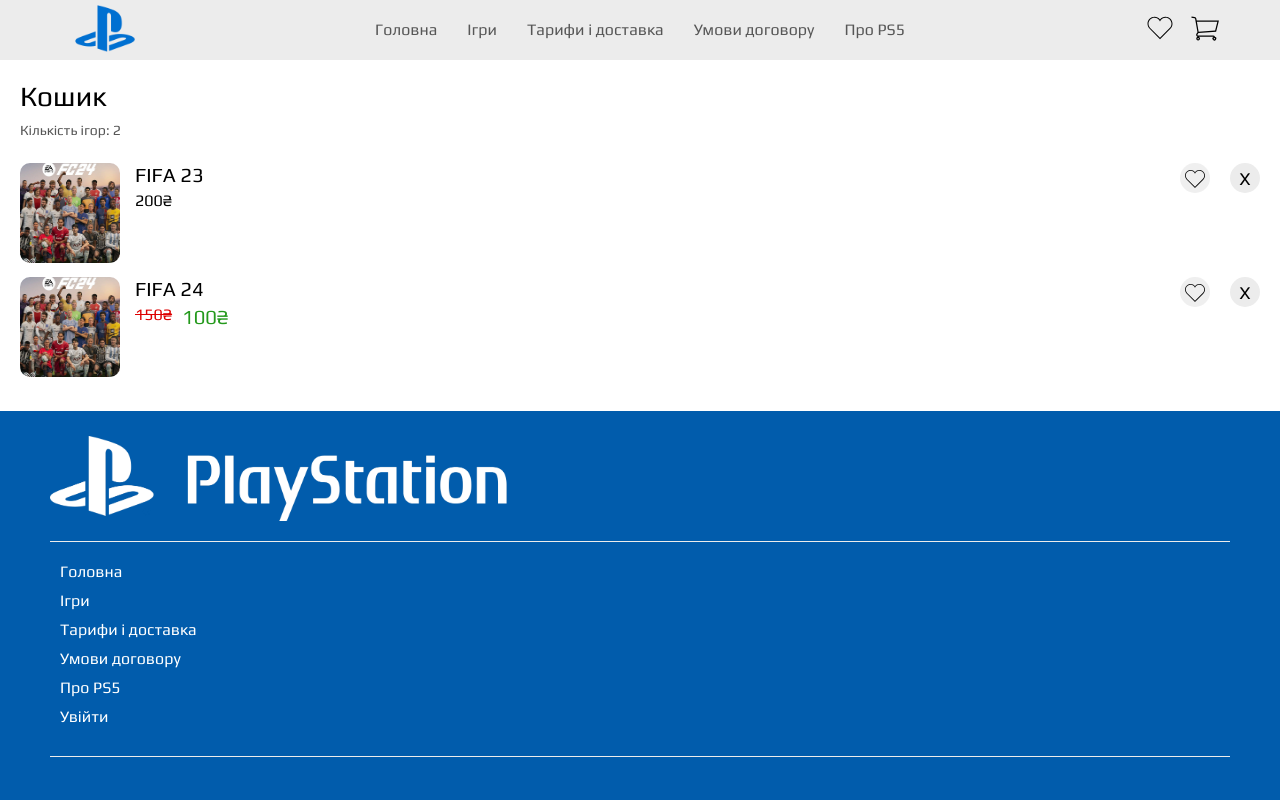
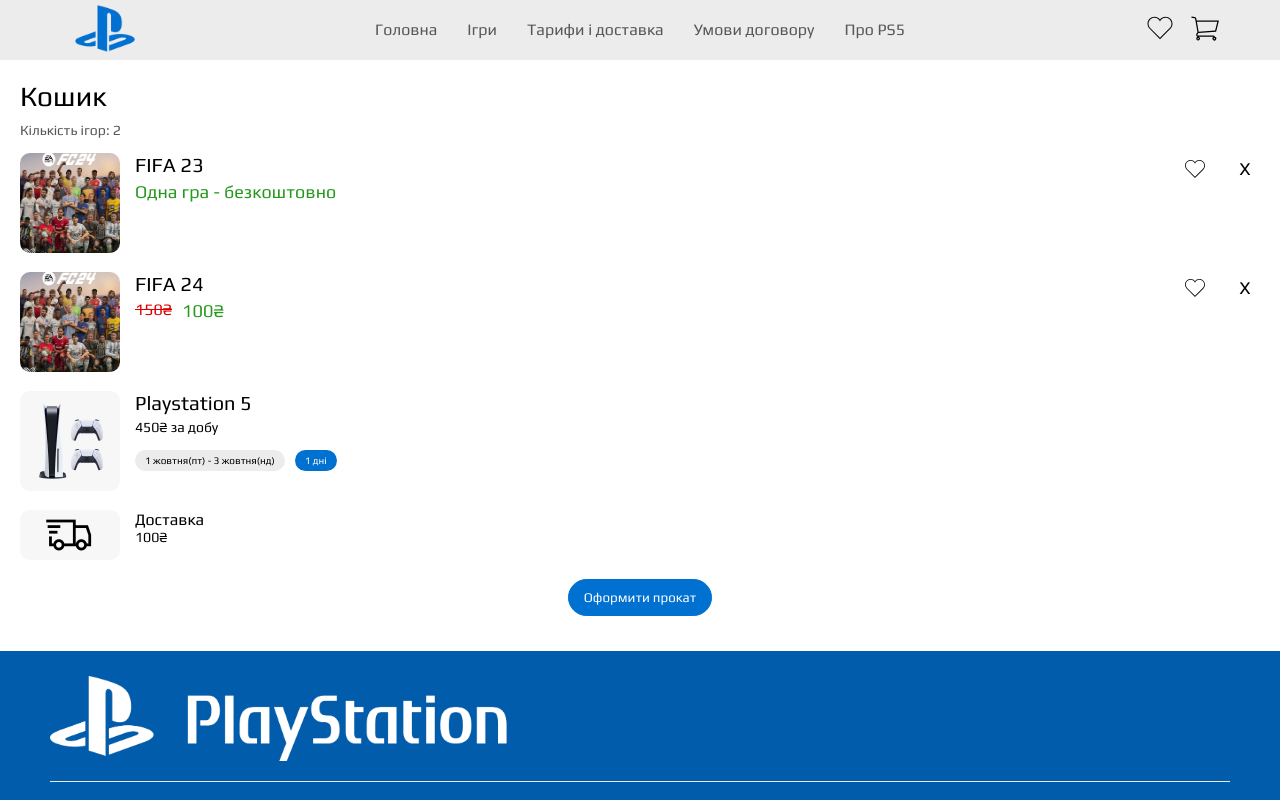
Before and after one commit to Shevtsooov/ps-rental-service, a React (Create React App) app: page /shopping-cart in a window 1280 px wide. Shown: the top 800 px of the page. Built offline with nearby package versions, Linux system fonts and the light colour scheme.

Commit message:
added ps and delivery positions into shopping cart

```diff
--- a/src/Redux/Slices/shoppingCartGames.slice.ts
+++ b/src/Redux/Slices/shoppingCartGames.slice.ts
@@ -7,7 +7,8 @@ export interface ShoppingCartGamesState {
 }
 
 const initialState: ShoppingCartGamesState = {
-  value: [  {
+  value: [
+    {
     title: 'FIFA 23',
     icon: 'fifa24/fifa24.jpg',
 
@@ -24,7 +25,8 @@ const initialState: ShoppingCartGamesState = {
     discountedPrice: 100,
     popularity: 22,
     id: 33
-  }],
+  }
+],
 }
 
 export const shoppingCartGamesSlice = createSlice({
--- /dev/null
+++ b/src/components/Delivery/Delivery.scss
@@ -0,0 +1,54 @@
+@import "../../styles/utils/mixins.scss";
+@import "../../styles/utils/colors.scss";
+
+.delivery {
+    display: flex;
+    gap: 15px;
+    margin-bottom: 15px;
+
+    &__img {
+      &_icon {
+        width: 100px;
+        height: 50px;
+        border-radius: 10px;
+      }
+    }
+
+    &__info {
+      display: flex;
+      flex-direction: column;
+
+      &_title {
+        font-size: 20px;
+        margin-bottom: 5px;
+      }
+
+      &_price {
+        display: flex;
+        gap: 10px;
+        font-size: 16px;
+        font-size: 14px;
+
+        margin-bottom: 15px;
+      }
+
+      &_booking {
+        display: flex;
+        gap: 10px;
+        font-size: 10px;
+
+        &_period {
+          background-color: $main-grey;
+          padding: 5px 10px;
+          border-radius: 30px;
+        }
+
+        &_days {
+          background-color: $main-blue;
+          color: #fff;
+          padding: 5px 10px;
+          border-radius: 30px;
+        }
+      }
+    }
+}
--- /dev/null
+++ b/src/components/Delivery/Delivery.tsx
@@ -0,0 +1,22 @@
+import './Delivery.scss';
+import DeliveryImg from '../../assets/images/shipping.png'
+
+export const Delivery: React.FC = () => {
+
+  return (
+      <div className="delivery">
+        <div className="delivery__img">
+          <img
+            src={`${DeliveryImg}`}
+            alt="Shipping"
+            className="delivery__img_icon"
+          />
+        </div>
+
+        <div className="delivery__info">
+            <p className="delivery__info_heading">Доставка</p>
+            <p className="delivery__info_price">100₴</p>
+        </div>
+      </div>
+  );
+}
--- a/src/components/GameInfo/GameInfo.tsx
+++ b/src/components/GameInfo/GameInfo.tsx
@@ -42,12 +42,25 @@ export const GameInfo: React.FC<Props> = ({ game }) => {
         className="game_image"
       />
       <h3 className="game_heading">{game.title}</h3>
+
       <div className="game_price">
-        <p className={cn({
-          'game_price_regularPrice': game.discountedPrice
-        })}>{`${game.price}₴`}</p>
-        {game.discountedPrice && (
-          <p className="game_price_discountedPrice">{`${game.discountedPrice}₴`}</p>
+      {shoppingCartGames.length === 0 || shoppingCartGames[0].id === game.id
+        ? (
+          <p className='game_price_discountedPrice'>Одна гра - безкоштовно</p>
+        )
+        : (
+          <>
+            <p
+            className={cn({
+              'game_price_regularPrice': game.discountedPrice
+            })}
+            >
+              {`${game.price}₴`}
+            </p>
+            {game.discountedPrice && (
+              <p className="game_price_discountedPrice">{`${game.discountedPrice}₴`}</p>
+            )}
+          </>
         )}
       </div>
       <div className="game_buttons">
--- /dev/null
+++ b/src/components/PSShoppingCartInfo/PSShoppingCartInfo.scss
@@ -0,0 +1,54 @@
+@import "../../styles/utils/mixins.scss";
+@import "../../styles/utils/colors.scss";
+
+.psShoppingCartInfo {
+    display: flex;
+    gap: 15px;
+    margin-bottom: 15px;
+
+    &__img {
+      &_icon {
+        width: 100px;
+        height: 100px;
+        border-radius: 10px;
+      }
+    }
+
+    &__info {
+      display: flex;
+      flex-direction: column;
+
+      &_title {
+        font-size: 20px;
+        margin-bottom: 5px;
+      }
+
+      &_price {
+        display: flex;
+        gap: 10px;
+        font-size: 16px;
+        font-size: 14px;
+
+        margin-bottom: 15px;
+      }
+
+      &_booking {
+        display: flex;
+        gap: 10px;
+        font-size: 10px;
+
+        &_period {
+          background-color: $main-grey;
+          padding: 5px 10px;
+          border-radius: 30px;
+        }
+
+        &_days {
+          background-color: $main-blue;
+          color: #fff;
+          padding: 5px 10px;
+          border-radius: 30px;
+        }
+      }
+    }
+}
--- /dev/null
+++ b/src/components/PSShoppingCartInfo/PSShoppingCartInfo.tsx
@@ -0,0 +1,52 @@
+import './PSShoppingCartInfo.scss';
+import Playstation from '../../assets/images/ps-shopping-cart.png'
+
+export const PSShoppingCartInfo: React.FC = () => {
+  const days = 1;
+
+  let psPricing = 450;
+
+  if (days > 2) {
+    psPricing = 350;
+  }
+
+  if (days > 6) {
+    psPricing = 300;
+  }
+
+  return (
+      <div className="psShoppingCartInfo">
+
+        <div className="psShoppingCartInfo__img">
+          <img
+            src={`${Playstation}`}
+            alt="Playstation"
+            className="psShoppingCartInfo__img_icon"
+          />
+        </div>
+
+        <div className="psShoppingCartInfo__info">
+          <h5 className="psShoppingCartInfo__info_title">
+            Playstation 5
+          </h5>
+
+          <p className="psShoppingCartInfo__info_price">
+            {`${psPricing}₴ за добу`}
+          </p>
+
+          <div className="psShoppingCartInfo__info_booking">
+            <p
+              className="psShoppingCartInfo__info_booking_period"
+            >
+              1 жовтня(пт) - 3 жовтня(нд)
+            </p>
+            <p
+              className="psShoppingCartInfo__info_booking_days"
+            >
+              {`${days} дні`}
+            </p>
+          </div>
+        </div>
+      </div>
+  );
+}
--- a/src/components/ShoppingCartList/ShoppingCartList.scss
+++ b/src/components/ShoppingCartList/ShoppingCartList.scss
@@ -2,14 +2,10 @@
 @import "../../styles/utils/colors.scss";
 
 .shoppingCartList {
-  &__PS {
-
-  }
-
   &__game {
     display: flex;
     justify-content: space-between;
-    margin-bottom: 10px;
+    margin-bottom: 15px;
 
     &_box {
       display: flex;
@@ -36,8 +32,6 @@
 
       &_price {
         display: flex;
-        // justify-content: center;
-        // align-items: center;
         gap: 10px;
         font-size: 16px;
         margin-bottom: 10px;
@@ -65,6 +59,7 @@
         border-radius: 30px;
         height: 30px;
         width: 30px;
+        background-color: unset;
 
         background-image: url('../../assets/icons/heart.svg');
         background-size: 80%;
@@ -74,6 +69,10 @@
 
         &--active {
           background-image: url('../../assets/icons/heart-active.svg');
+        }
+
+        &:hover {
+          background-color: unset;
         }
       }
 
@@ -86,6 +85,8 @@
         background-color: $main-grey;
         color: #000;
 
+        background-color: unset;
+
         font-size: 18px;
       }
     }
--- a/src/components/ShoppingCartList/ShoppingCartList.tsx
+++ b/src/components/ShoppingCartList/ShoppingCartList.tsx
@@ -28,13 +28,10 @@ export const ShoppingCartList: React.FC = () => {
     }
 
     dispatch(setShoppingCartGames(game));
-  }
+  };
 
   return (
     <div className="shoppingCartList">
-      <div className="shoppingCartList__PS">
-
-      </div>
 
       {shoppingCartGames.map(game => (
         <div className="shoppingCartList__game">
@@ -58,11 +55,23 @@ export const ShoppingCartList: React.FC = () => {
               </div>
 
               <div className="shoppingCartList__game_info_price">
-                <p className={cn({
-                  'shoppingCartList__game_info_price_regularPrice': game.discountedPrice
-                })}>{`${game.price}₴`}</p>
-                {game.discountedPrice && (
-                  <p className="shoppingCartList__game_info_price_discountedPrice">{`${game.discountedPrice}₴`}</p>
+              {shoppingCartGames.length === 0 || shoppingCartGames[0].id === game.id
+                ? (
+                  <p className='game_price_discountedPrice'>Одна гра - безкоштовно</p>
+                )
+                : (
+                  <>
+                    <p
+                    className={cn({
+                      'game_price_regularPrice': game.discountedPrice
+                    })}
+                    >
+                      {`${game.price}₴`}
+                    </p>
+                    {game.discountedPrice && (
+                      <p className="game_price_discountedPrice">{`${game.discountedPrice}₴`}</p>
+                    )}
+                  </>
                 )}
               </div>
             </div>
--- a/src/pages/ShoppingCart/ShoppingCart.scss
+++ b/src/pages/ShoppingCart/ShoppingCart.scss
@@ -13,28 +13,29 @@
     color: $secondary-grey;
     font-size: 14px;
     margin-top: 5px;
-    margin-bottom: 25px;
+    margin-bottom: 15px;
   }
 
   &__empty_list {
     display: flex;
     flex-direction: column;
     justify-content: center;
+    align-items: center;
     flex-wrap: wrap;
-    align-items: center;
-    height: 300px;
-    margin-bottom: 40px;
+    height: 80px;
+
+    margin-bottom: 15px;
 
     &_heading {
-      font-size: 18px;
-      margin-bottom: 25px;
+      font-size: 14px;
+      margin-bottom: 10px;
     }
 
     &_button {
       border: 0;
       background-color: $main-blue;
-      font-size: 18px;
-      padding: 10px 25px;
+      font-size: 12px;
+      padding: 5px 10px;
       border-radius: 30px;
 
       &--link {
@@ -42,4 +43,23 @@
       }
     }
   }
+
+  &__checkout {
+    display: flex;
+    justify-content: center;
+
+    &_button {
+      border-radius: 30px;
+      padding: 10px 15px;
+      color: #fff;
+      background-color: $main-blue;
+      border: 1px solid $main-blue;
+      margin-bottom: 15px;
+
+      &:hover {
+        background-color: #fff;
+        color: $main-blue;
+      }
+    }
+  }
 }
--- a/src/pages/ShoppingCart/ShoppingCart.tsx
+++ b/src/pages/ShoppingCart/ShoppingCart.tsx
@@ -3,6 +3,8 @@ import './ShoppingCart.scss';
 import { useAppSelector } from '../../Redux/store';
 import { Link } from 'react-router-dom';
 import { ShoppingCartList } from '../../components/ShoppingCartList/ShoppingCartList';
+import { PSShoppingCartInfo } from '../../components/PSShoppingCartInfo/PSShoppingCartInfo';
+import { Delivery } from '../../components/Delivery/Delivery';
 
 
 export const ShoppingCart: React.FC = () => {
@@ -10,9 +12,9 @@ export const ShoppingCart: React.FC = () => {
 
   return (
     <div className="shoppingCart">
-      <h1 className='savedGames__title'>Кошик</h1>
+      <h1 className='shoppingCart__title'>Кошик</h1>
       <p
-        className='savedGames__amount'
+        className='shoppingCart__amount'
       >
         {`Кількість ігор: ${
           shoppingCartGames
@@ -24,8 +26,8 @@ export const ShoppingCart: React.FC = () => {
       {shoppingCartGames.length
       ? <ShoppingCartList />
       : (
-        <div className="savedGames__empty_list">
-          <h4 className="savedGames__empty_list_heading">
+        <div className="shoppingCart__empty_list">
+          <h4 className="shoppingCart__empty_list_heading">
             Ти ще не обрав жодної гри
           </h4>
 
@@ -33,16 +35,26 @@ export const ShoppingCart: React.FC = () => {
             Хутчіш додавай:
           </p> */}
 
-          <button className="savedGames__empty_list_button">
+          <button className="shoppingCart__empty_list_button">
             <Link
               to="/games"
-              className="savedGames__empty_list_button--link"
+              className="shoppingCart__empty_list_button--link"
             >
               До списку ігор
             </Link>
           </button>
         </div>
       )}
+
+      <PSShoppingCartInfo />
+
+      <Delivery />
+
+      <div className="shoppingCart__checkout">
+        <button className="shoppingCart__checkout_button">
+          Оформити прокат
+        </button>
+      </div>
     </div>
   );
 }
```
Also changed, not shown: src/assets/images/ps-shopping-cart.png (added), src/assets/images/shipping.png (added).
